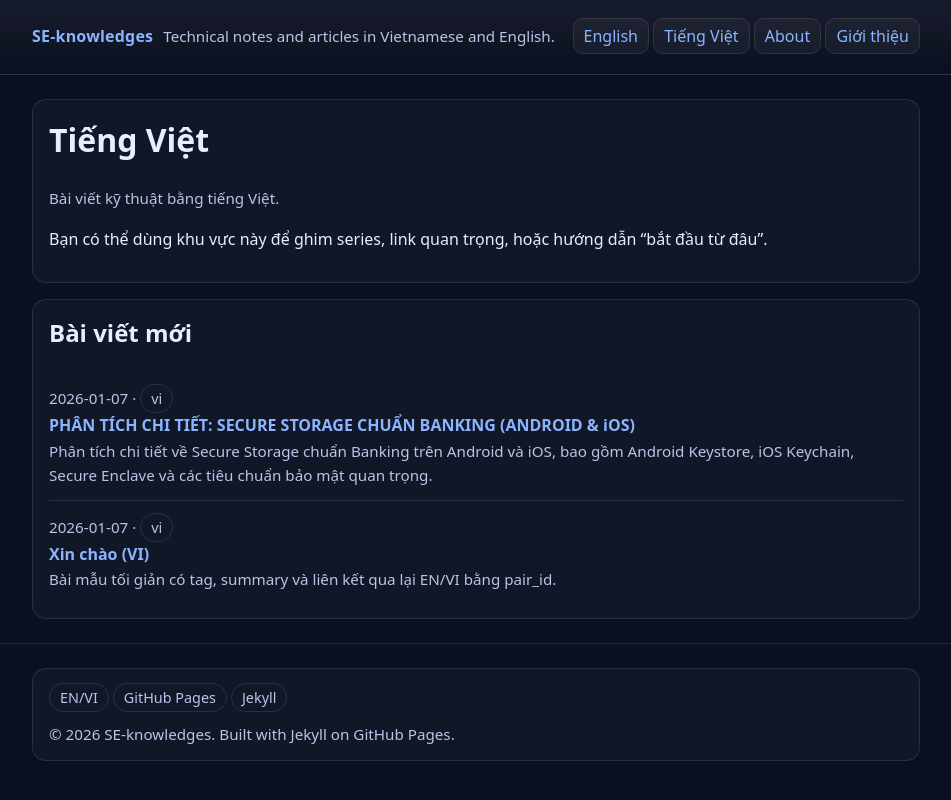
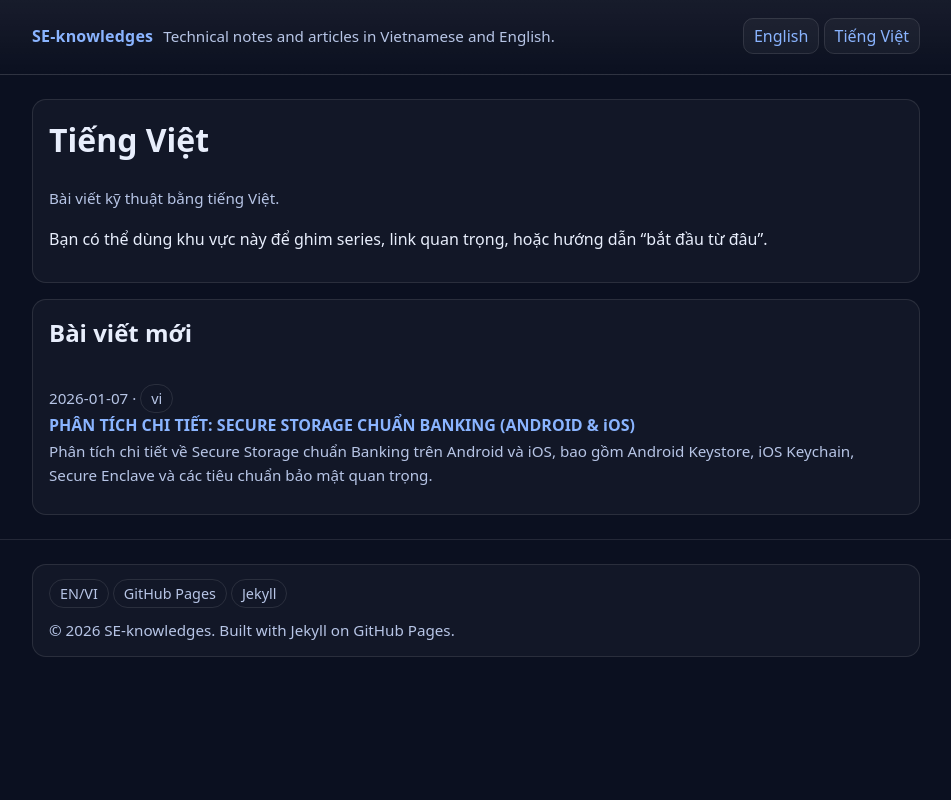
Before and after one commit to jayce-vu/SE-knowledges, a Jekyll site: the page built from vi/index.md, in a window 1280 px wide. Shown: the top 800 px of the page, without its empty margins (164-1115 px from the left). Built offline with Jekyll 4.4.1, drawn with Linux system fonts in a browser that asks for light colours.

Commit message:
chore: remove about link from nav and delete hello-world posts

````diff
--- a/_content/general/hello-world/vi.md
+++ /dev/null
@@ -1,23 +0,0 @@
----
-layout: post
-title: Xin chào (VI)
-date: 2026-01-07
-tags: [intro, writing]
-summary: Bài mẫu tối giản có tag, summary và liên kết qua lại EN/VI bằng pair_id.
-pair_id: hello-world
-lang: vi
----
-
-Đây là bài viết mẫu tiếng Việt.
-
-## Mục tiêu của repo
-
-- Ghi chú ngắn gọn, dễ tìm kiếm
-- Ưu tiên snippet chạy được
-- Khi cần thì có bản song ngữ (EN/VI)
-
-## Ví dụ code
-
-```bash
-echo "Xin chào"
-```
--- a/_includes/header.html
+++ b/_includes/header.html
@@ -13,8 +13,6 @@
         <a class="button" href="{{ '/en/' | relative_url }}">English</a>
         <a class="button" href="{{ '/vi/' | relative_url }}">Tiếng Việt</a>
       {% endif %}
-      <a class="button" href="{{ '/en/about/' | relative_url }}">About</a>
-      <a class="button" href="{{ '/vi/about/' | relative_url }}">Giới thiệu</a>
     </div>
   </div>
 </header>
````
Also changed, not shown: _content/general/hello-world/en.md (deleted, +0 -23 lines).
